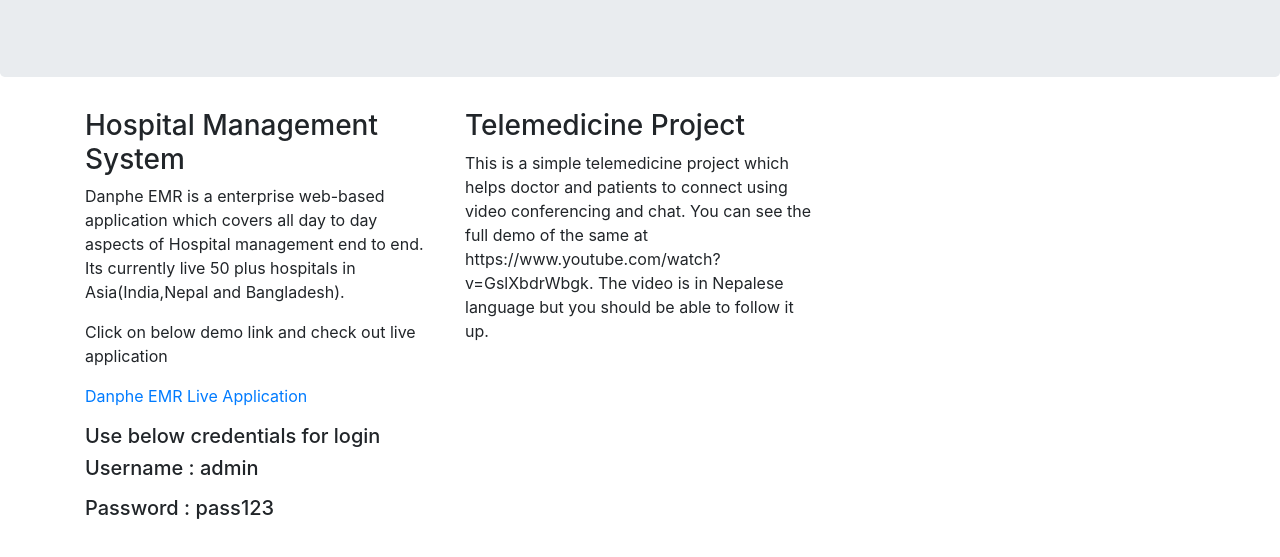
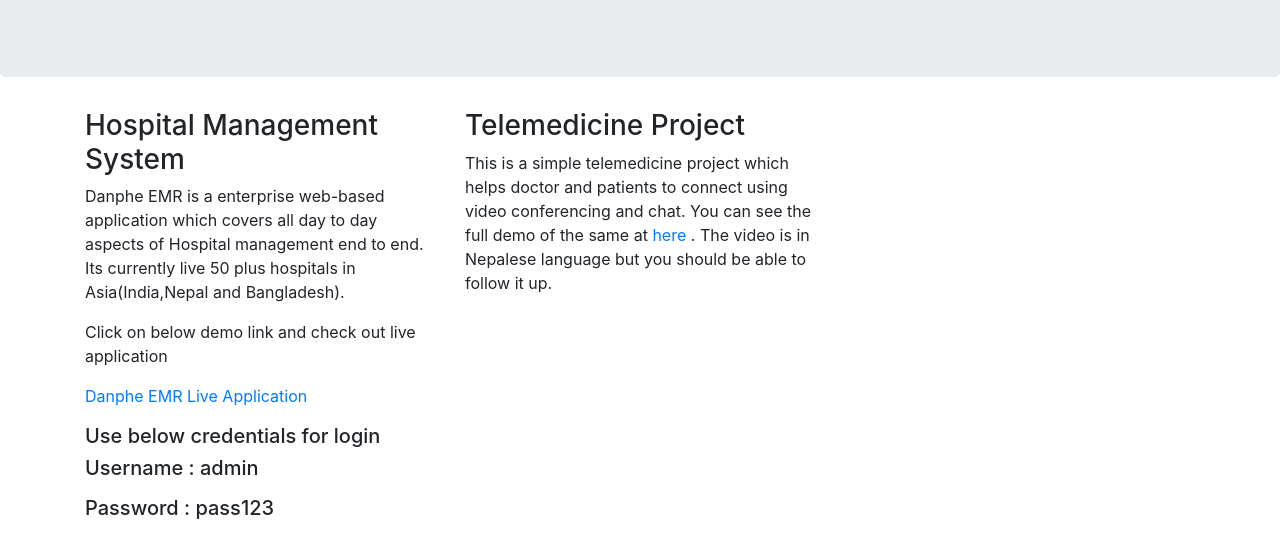
Before and after one commit to opensource-emr/opensource-emr.github.io, a plain HTML site: page index.html in a window 1280 px wide. Shown: the part 147-704 px from the top of the page. Drawn offline with nearby package versions, Linux system fonts and the light colour scheme.

Commit message:
Update index.html

```diff
--- a/index.html
+++ b/index.html
@@ -34,7 +34,7 @@
     <div class="col-sm-4">
       <h3>Telemedicine Project</h3>
       <p>This is a simple telemedicine project which helps doctor and patients to connect using video conferencing and chat.
-        You can see the full demo of the same at https://www.youtube.com/watch?v=GslXbdrWbgk.
+        You can see the full demo of the same at  <a href="https://www.youtube.com/watch?v=GslXbdrWbgk" target="_blank"> here </a>.
         The video is in Nepalese language but you should be able to follow it up.
       </p>
     </div>
```
